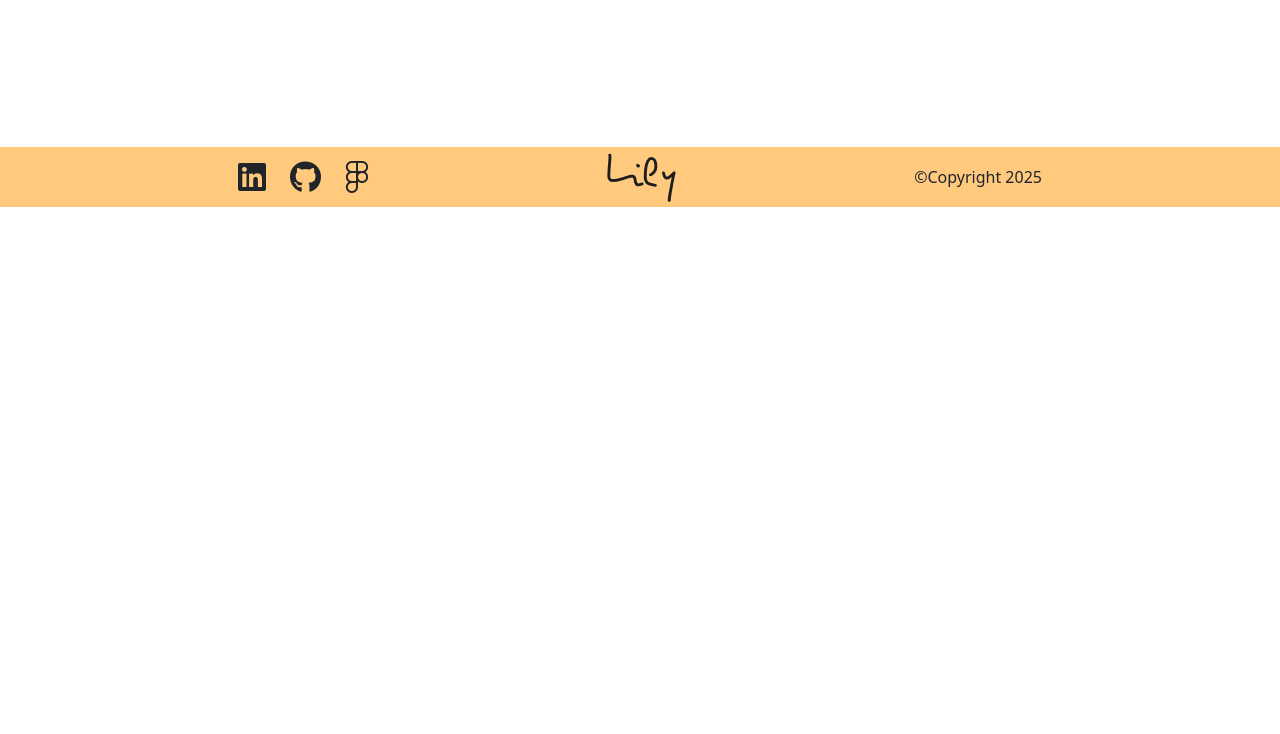
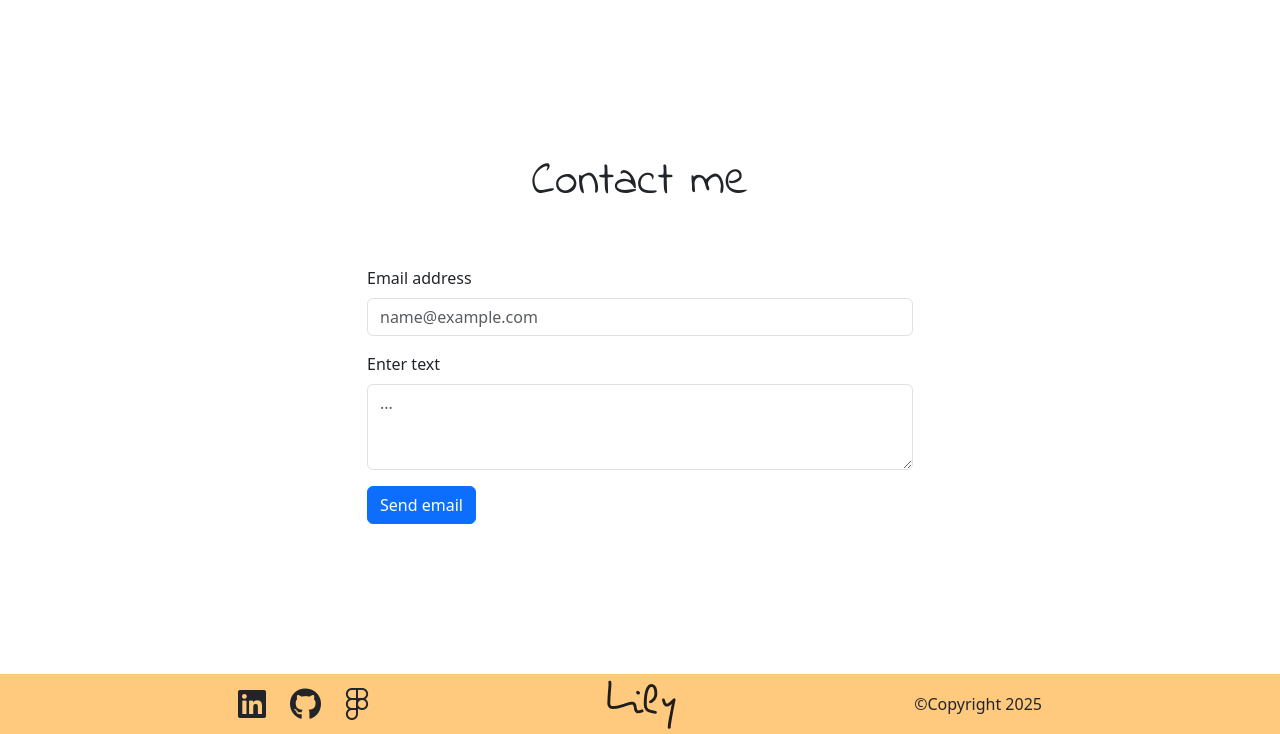
Before and after one commit to Bitbarlily/portfolio-lily, a plain HTML site: page src/index.html in a window 1280 px wide. Shown: the part 1918-2652 px from the top of the page. Before the commit the page ends 2125 px from the top, so only its background shows below. Drawn offline with nearby package versions, Linux system fonts and the light colour scheme.

Commit message:
Added contact me and some anchor

```diff
--- a/src/css/style.css
+++ b/src/css/style.css
@@ -107,3 +107,14 @@ p {
 .icons {
   font-size: 32px;
 }
+
+.email-margin {
+  margin-top: 50px !important;
+}
+
+.contact-me {
+  margin-top: 150px;
+  font-size: 46px;
+  font-family: var(--heading-name-font);
+  text-align: center;
+}
--- a/src/index.html
+++ b/src/index.html
@@ -36,8 +36,12 @@
         <div class="row justify-content-center">
           <div class="col">
             <a href="#" class="btn btn-branding mb-5 mt-5 mx-5">About me</a>
-            <a href="#" class="btn btn-branding mb-5 mt-5 mx-5">My projects</a>
-            <a href="#" class="btn btn-branding mb-5 mt-5 mx-5">Contact me</a>
+            <a href="#projects" class="btn btn-branding mb-5 mt-5 mx-5"
+              >My projects</a
+            >
+            <a href="#contact" class="btn btn-branding mb-5 mt-5 mx-5"
+              >Contact me</a
+            >
           </div>
         </div>
       </div>
@@ -46,7 +50,7 @@
       </div>
     </div>
 
-    <div class="container mt-5">
+    <div class="container mt-5" id="projects">
       <div class="row">
         <div class="col-lg-6 col-sm-12">
           <img
@@ -112,6 +116,38 @@
         </div>
       </div>
     </div>
+    <p class="contact-me" id="contact">Contact me</p>
+    <div class="container email-margin">
+      <div class="row justify-content-center">
+        <div class="col-6">
+          <div class="mb-3">
+            <label for="exampleFormControlInput1" class="form-label"
+              >Email address</label
+            >
+            <input
+              type="email"
+              class="form-control"
+              id="exampleFormControlInput1"
+              placeholder="name@example.com"
+            />
+          </div>
+          <div class="mb-3">
+            <label for="exampleFormControlTextarea1" class="form-label"
+              >Enter text</label
+            >
+            <textarea
+              class="form-control"
+              id="exampleFormControlTextarea1"
+              rows="3"
+              placeholder="..."
+            ></textarea>
+          </div>
+          <a href="mailto:email@email.com" class="btn btn-primary"
+            >Send email</a
+          >
+        </div>
+      </div>
+    </div>
 
     <div class="footer d-flex justify-content-evenly">
       <div class="d-flex justify-content-start align-items-center">
```
